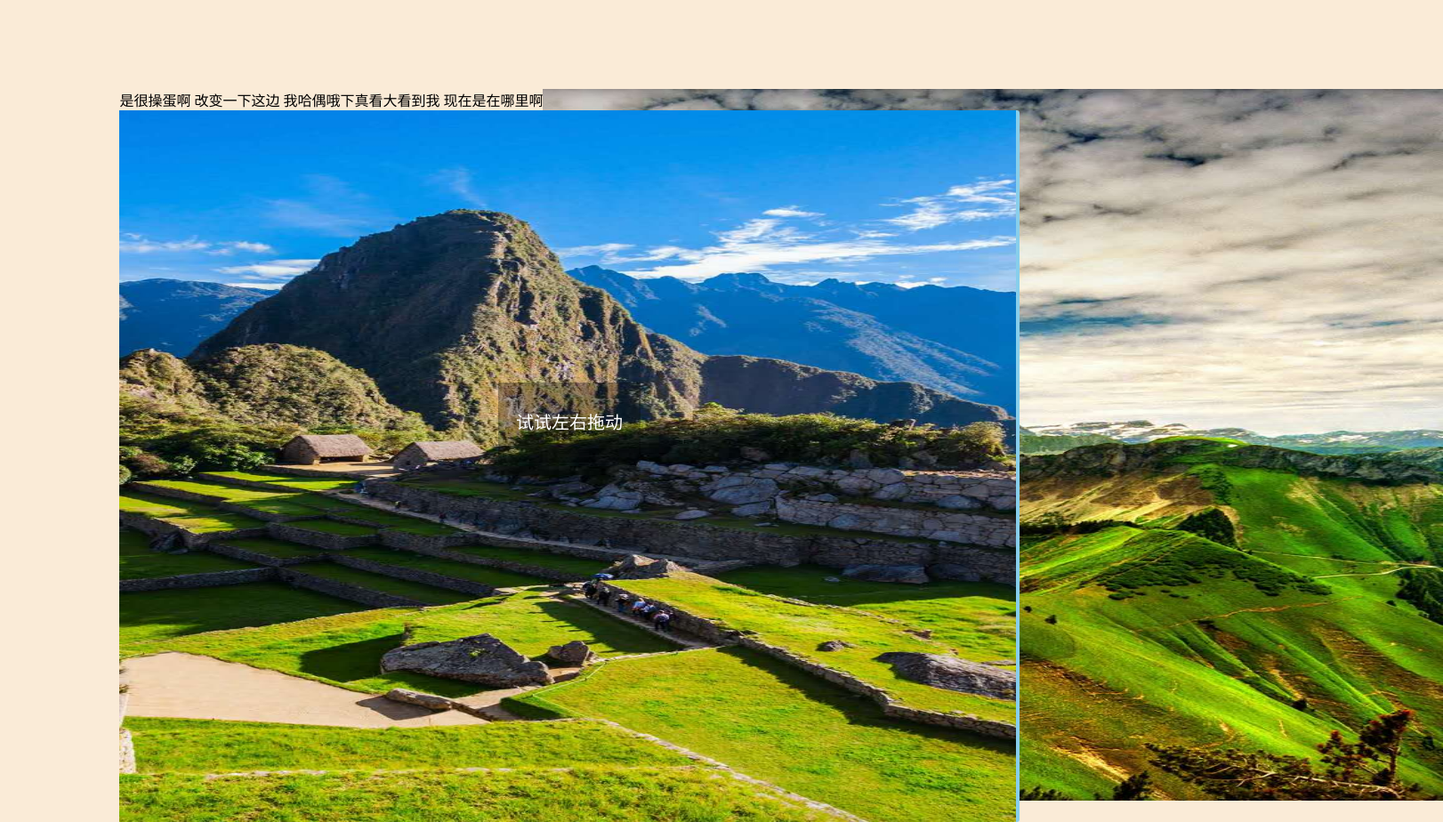
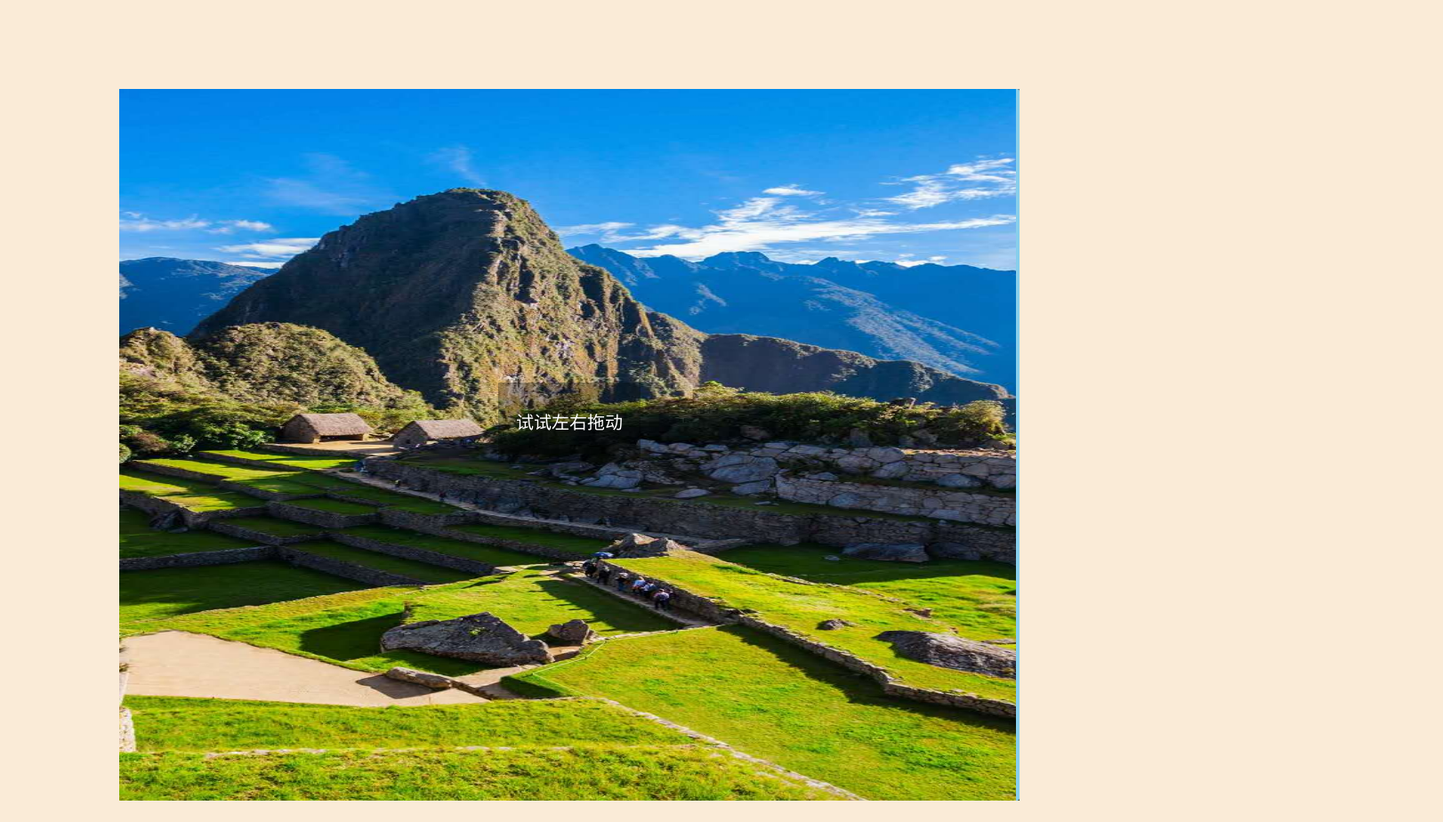
Before and after one commit to amwyygyuge/new-and-old-picture, a plain HTML site: page test.html in a window 1280 px wide. Shown: the top 924 px of the page at 89% size, 1622 px wide, since content can reach past the window. Drawn offline with Linux system fonts and the light colour scheme.

Commit message:
Update test.html

```diff
--- a/test.html
+++ b/test.html
@@ -47,10 +47,6 @@
 </head>
 <body>
 <div class="test">
-    是很操蛋啊
-    改变一下这边
-    我哈偶哦下真看大看到我
-    现在是在哪里啊
     <div class="firstBox">
         <img src="images/310509385839146748.jpg" >
     </div>
```
